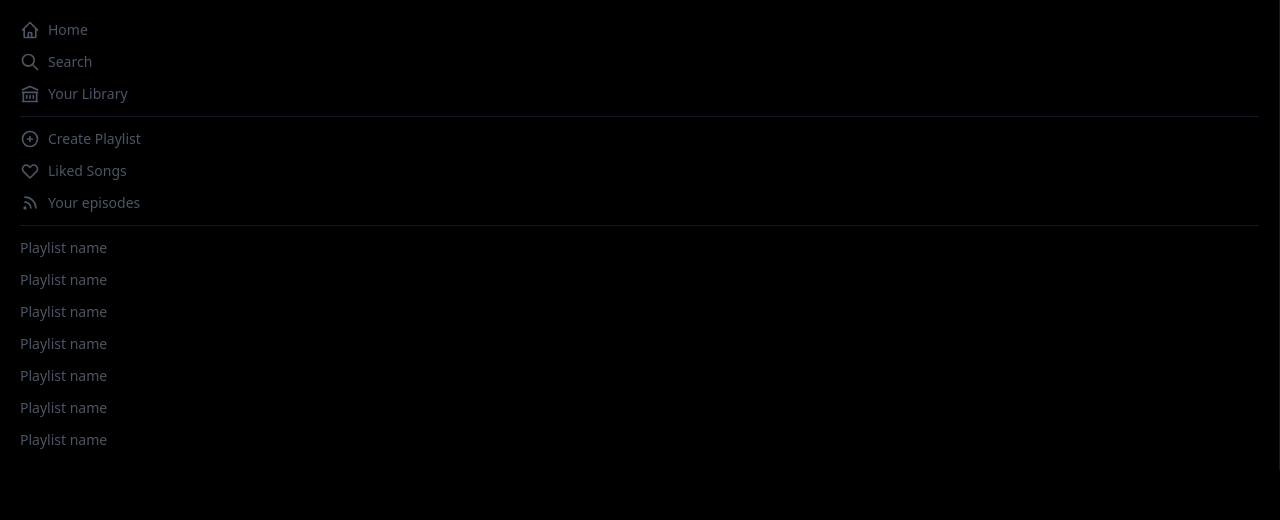
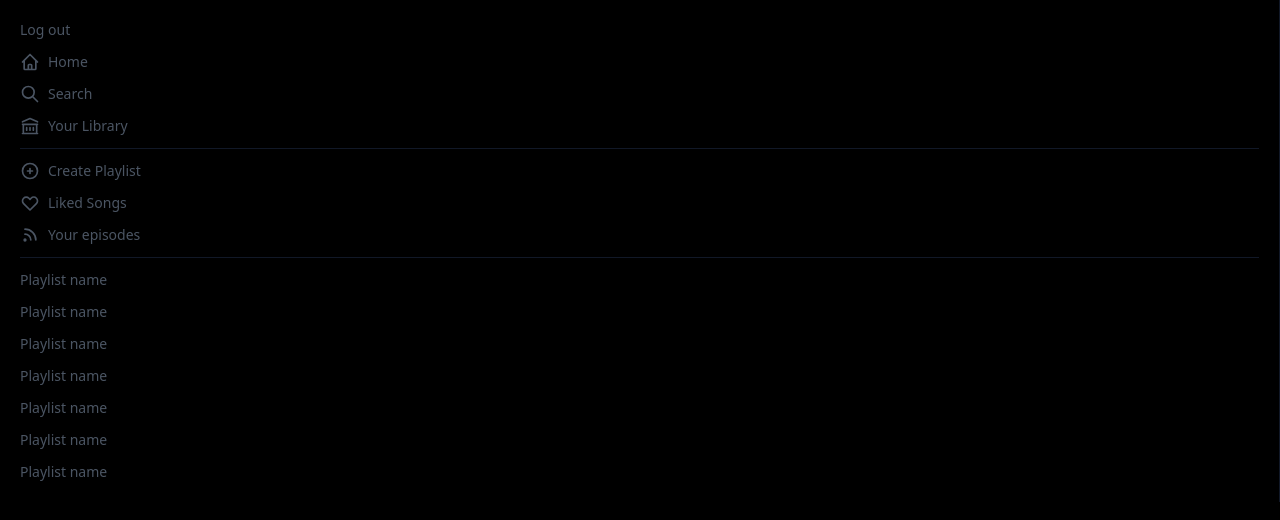
Before and after one commit to ansulagrawal/spotify-clone, a Next.js app: page / in a window 1280 px wide. Shown: the top 520 px of the page. Built offline with nearby package versions, Linux system fonts and the light colour scheme; no server answers.

Commit message:
Updating a Sidebar Component

```diff
--- a/components/Sidebar.js
+++ b/components/Sidebar.js
@@ -6,11 +6,20 @@
    RssIcon,
    HeartIcon,
 } from '@heroicons/react/outline';
+import { signOut, useSession } from 'next-auth/react';
 
 const Sidebar = () => {
+   const { data: session, status } = useSession();
+
    return (
       <div className='text-gray-600 p-5 text-sm border-r border-gray-900'>
          <div className='space-y-3'>
+            <button
+               className='flex items-center space-x-2 hover:text-white'
+               onClick={() => signOut()}
+            >
+               <p>Log out</p>
+            </button>
             <button className='flex items-center space-x-2 hover:text-white'>
                <HomeIcon className='h-5 w-5' />
                <p>Home</p>
--- a/pages/_app.js
+++ b/pages/_app.js
@@ -1,7 +1,12 @@
-import '../styles/globals.css'
+import { SessionProvider } from 'next-auth/react';
+import '../styles/globals.css';
 
-function MyApp({ Component, pageProps }) {
-  return <Component {...pageProps} />
+function MyApp({ Component, pageProps: { session, ...pageProps } }) {
+   return (
+      <SessionProvider session={session}>
+         <Component {...pageProps} />
+      </SessionProvider>
+   );
 }
 
-export default MyApp
+export default MyApp;
```
